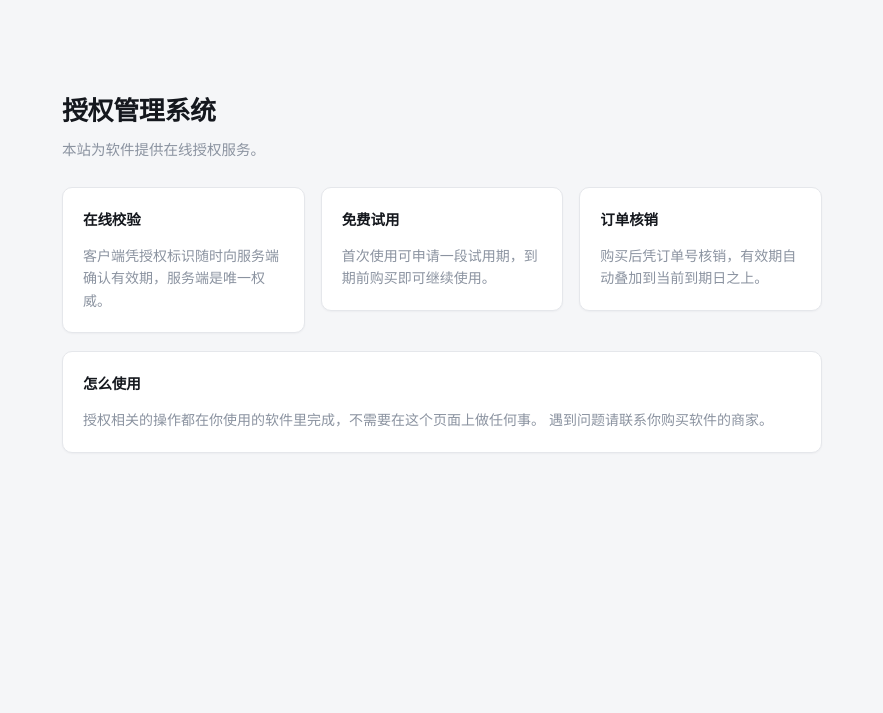
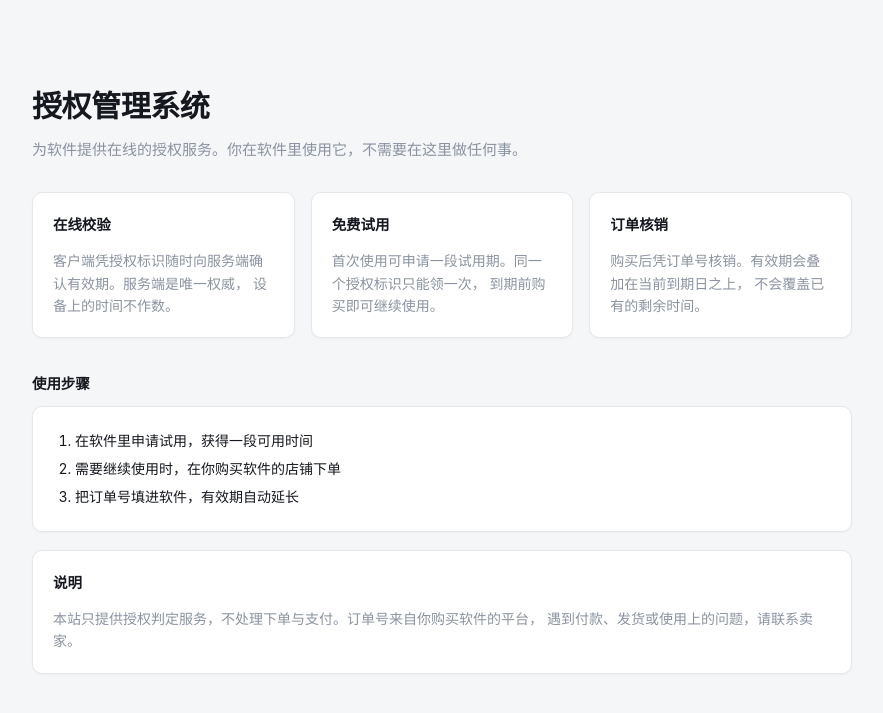
Before and after one commit to Arduey/quickeroauth, a Python web app: template app/templates/home.html in a window 1280 px wide. Shown: the top 713 px of the page, without its empty margins (198-1081 px from the left). Run offline with Jinja, Linux system fonts and the light colour scheme; the template is opened without the code that fills it, so the values that code supplies are empty.

Commit message:
首页加控制台入口，内容补充使用步骤
- 顶栏加了 show_console 分支：访客页面只显示右侧「控制台」按钮，不列出后台导航
- 首页补上「使用步骤」与说明（本站不处理下单支付）
- 试用与核销的说明写具体：一个标识只能领一次、有效期叠加而不覆盖

```diff
--- a/app/pages.py
+++ b/app/pages.py
@@ -25,7 +25,8 @@ async def home(request: Request):
         {
             "admin_base": config.admin_path(),
             "active": "/",
-            "current": None,   # 访客，不显示后台导航
+            "current": None,      # 访客
+            "show_console": True, # 顶栏只显示「控制台」入口
             "partial": False,
             "ok": "",
             "error": "",
--- a/app/templates/admin/base.html
+++ b/app/templates/admin/base.html
@@ -352,6 +352,13 @@
   <nav id="nav">{% include "admin/_nav_links.html" %}</nav>
   <div class="who"><strong>{{ current }}</strong> · <a href="{{ admin_base }}/logout" hx-boost="false">退出</a></div>
 </header>
+{% elif show_console %}
+{# 访客页面（首页）：顶栏只留一个控制台入口，不暴露后台的导航结构 #}
+<header class="nav">
+  <div class="brand">授权管理<span>系统</span></div>
+  <div style="flex:1"></div>
+  <a class="btn plain small" href="{{ admin_base }}/" hx-boost="false">控制台</a>
+</header>
 {% endif %}
 {% else %}
 {# 片段响应：导航在 #panel 之外，用带外替换把它一起更新（高亮跟着变） #}
--- a/app/templates/home.html
+++ b/app/templates/home.html
@@ -1,37 +1,53 @@
 {% extends "admin/base.html" %}
 {% block title %}首页{% endblock %}
 {% block content %}
-<div style="max-width:760px;margin:8vh auto 0">
-  <h1 style="font-size:26px;margin-bottom:6px">授权管理系统</h1>
-  <p class="sub" style="font-size:14.5px">本站为软件提供在线授权服务。</p>
+<div style="max-width:820px;margin:7vh auto 0">
 
-  <div class="grid2" style="grid-template-columns:repeat(auto-fit,minmax(220px,1fr));margin-top:26px">
+  <h1 style="font-size:30px;margin-bottom:8px">授权管理系统</h1>
+  <p class="sub" style="font-size:15px">
+    为软件提供在线的授权服务。你在软件里使用它，不需要在这里做任何事。
+  </p>
+
+  <div class="grid2" style="grid-template-columns:repeat(auto-fit,minmax(230px,1fr));margin-top:30px">
     <div class="card">
       <h2 style="margin-top:0">在线校验</h2>
       <p class="muted" style="margin-bottom:0">
-        客户端凭授权标识随时向服务端确认有效期，服务端是唯一权威。
+        客户端凭授权标识随时向服务端确认有效期。服务端是唯一权威，
+        设备上的时间不作数。
       </p>
     </div>
     <div class="card">
       <h2 style="margin-top:0">免费试用</h2>
       <p class="muted" style="margin-bottom:0">
-        首次使用可申请一段试用期，到期前购买即可继续使用。
+        首次使用可申请一段试用期。同一个授权标识只能领一次，
+        到期前购买即可继续使用。
       </p>
     </div>
     <div class="card">
       <h2 style="margin-top:0">订单核销</h2>
       <p class="muted" style="margin-bottom:0">
-        购买后凭订单号核销，有效期自动叠加到当前到期日之上。
+        购买后凭订单号核销。有效期会叠加在当前到期日之上，
+        不会覆盖已有的剩余时间。
       </p>
     </div>
   </div>
 
+  <h2 style="margin-top:34px">使用步骤</h2>
+  <div class="card">
+    <ol style="margin:0;padding-left:22px;line-height:2">
+      <li>在软件里申请试用，获得一段可用时间</li>
+      <li>需要继续使用时，在你购买软件的店铺下单</li>
+      <li>把订单号填进软件，有效期自动延长</li>
+    </ol>
+  </div>
+
   <div class="card" style="margin-top:18px">
-    <h2 style="margin-top:0">怎么使用</h2>
+    <h2 style="margin-top:0">说明</h2>
     <p class="muted" style="margin-bottom:0">
-      授权相关的操作都在你使用的软件里完成，不需要在这个页面上做任何事。
-      遇到问题请联系你购买软件的商家。
+      本站只提供授权判定服务，不处理下单与支付。订单号来自你购买软件的平台，
+      遇到付款、发货或使用上的问题，请联系卖家。
     </p>
   </div>
+
 </div>
 {% endblock %}
```
